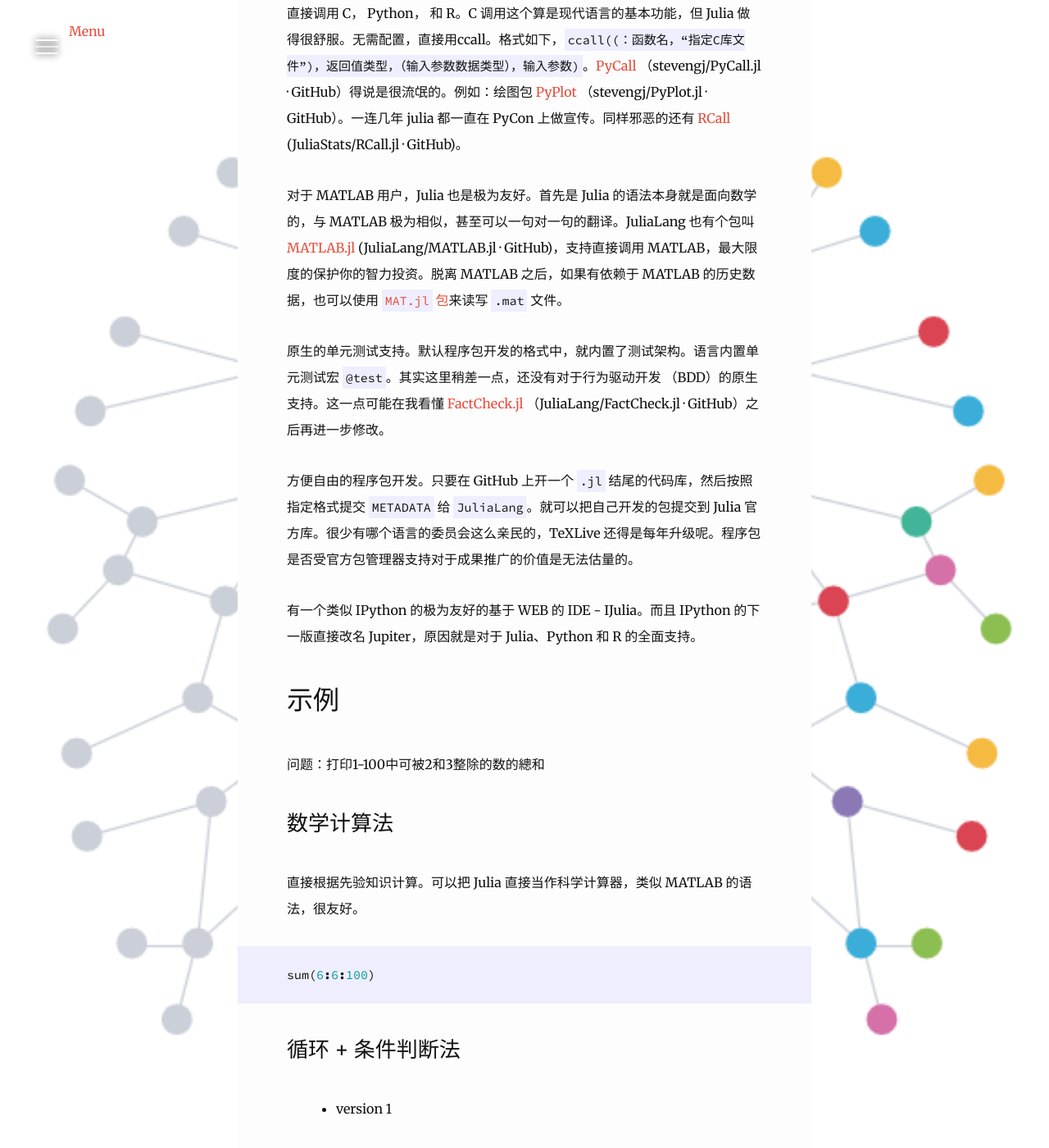
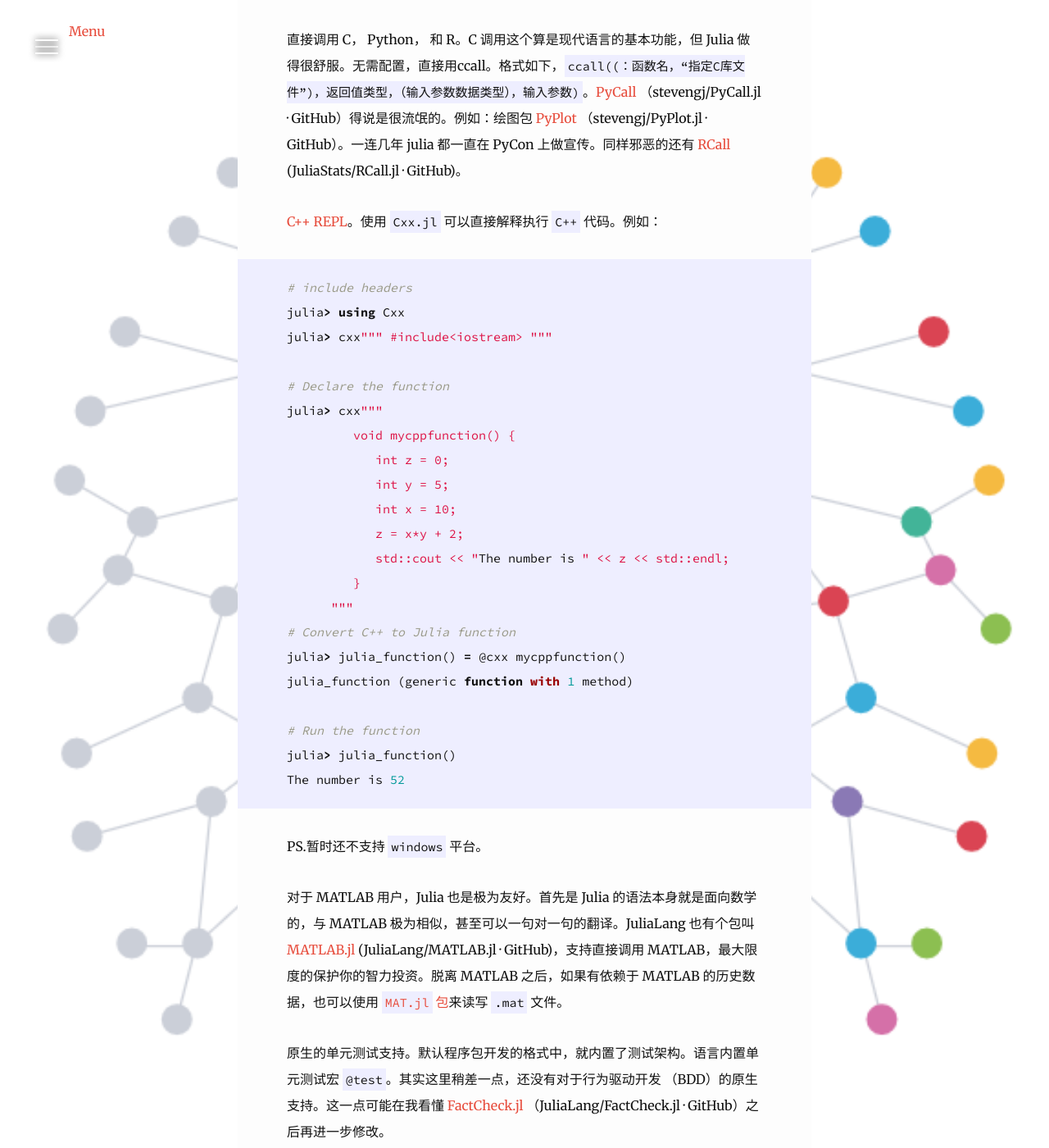
Before and after one commit to quxiaofeng/MachineLearningWithJulia.jl, a Jekyll site: the page built from _posts/2016-02-01-julia-basics.md, in a window 1280 px wide and 1400 px high, scrolled down 4743 px. Shown: the whole window at 82% size. Built offline with Jekyll 4.4.1, drawn with Linux system fonts in a browser that asks for light colours; nearby versions of some CDN libraries; comment, search, counter and statistics services are not loaded; some of the changed text lies outside the part shown.

Commit message:
Updated with C++ REPL
Signed-off-by: Xiaofeng QU <xiaofeng.qu.hk@ieee.org>

```diff
--- a/_posts/2016-02-01-julia-basics.md
+++ b/_posts/2016-02-01-julia-basics.md
@@ -19,7 +19,7 @@ tags: julia viarable type function REPL
 
 ![]({{ "/assets/images/julia-repl.png" | prepend: site.baseurl | prepend: site.url }})
 
-显示版本、平台和 `julia>` 提示符。在提示符后面可以运行 Julia 代码。
+显示版本、平台和 `julia>` 提示符。在提示符后面可以运行 Julia 代码。根据版本不同，显示的版本号可能不一样。
 
 ## GitHub 上 Julia 语言的学习代码 ##
 
@@ -83,6 +83,34 @@ notebook()
 
 直接调用 C， Python， 和 R。C 调用这个算是现代语言的基本功能，但 Julia 做得很舒服。无需配置，直接用ccall。格式如下，`ccall((：函数名，“指定C库文件”)，返回值类型，（输入参数数据类型），输入参数)`。[PyCall](https://github.com/stevengj/PyCall.jl) （stevengj/PyCall.jl · GitHub）得说是很流氓的。例如：绘图包 [PyPlot](https://github.com/stevengj/PyPlot.jl) （stevengj/PyPlot.jl · GitHub）。一连几年 julia 都一直在 PyCon 上做宣传。同样邪恶的还有 [RCall](https://github.com/JuliaStats/RCall.jl) (JuliaStats/RCall.jl · GitHub)。
 
+[C++ REPL](https://github.com/Keno/Cxx.jl#user-content-the-c-repl)。使用 `Cxx.jl` 可以直接解释执行 `C++` 代码。例如：
+
+{% highlight julia %}
+# include headers
+julia> using Cxx
+julia> cxx""" #include<iostream> """
+
+# Declare the function
+julia> cxx"""
+         void mycppfunction() {
+            int z = 0;
+            int y = 5;
+            int x = 10;
+            z = x*y + 2;
+            std::cout << "The number is " << z << std::endl;
+         }
+      """
+# Convert C++ to Julia function
+julia> julia_function() = @cxx mycppfunction()
+julia_function (generic function with 1 method)
+
+# Run the function
+julia> julia_function()
+The number is 52
+{% endhighlight %}
+
+PS.暂时还不支持 `windows` 平台。
+
 对于 MATLAB 用户，Julia 也是极为友好。首先是 Julia 的语法本身就是面向数学的，与 MATLAB 极为相似，甚至可以一句对一句的翻译。JuliaLang 也有个包叫 [MATLAB.jl](https://github.com/JuliaLang/MATLAB.jl) (JuliaLang/MATLAB.jl · GitHub)，支持直接调用 MATLAB，最大限度的保护你的智力投资。脱离 MATLAB 之后，如果有依赖于 MATLAB 的历史数据，也可以使用 [`MAT.jl` 包](https://github.com/simonster/MAT.jl)来读写 `.mat` 文件。
 
 原生的单元测试支持。默认程序包开发的格式中，就内置了测试架构。语言内置单元测试宏 `@test`。其实这里稍差一点，还没有对于行为驱动开发 （BDD）的原生支持。这一点可能在我看懂 [FactCheck.jl](https://github.com/julialang/factcheck.jl) （JuliaLang/FactCheck.jl · GitHub）之后再进一步修改。
@@ -93,7 +121,7 @@ notebook()
 
 ## 示例 ##
 
-问题：打印1-100中可被2和3整除的数的總和
+问题：打印1-100中可被2和3整除的数的總和。
 
 ### 数学计算法 ###
 
@@ -203,9 +231,11 @@ sum(testrange[(testrange % 2 .== 0) & (testrange % 3 .== 0)])
 PS. Julia 还没有实现 conditional list comprehension ([https://github.com/JuliaLang/julia/issues/550](https://github.com/JuliaLang/julia/issues/550))，实在是很遗憾啊。期待 1.0 版的发布。
 
 
-## 练习 ##
+## 示例 ##
 
-一本书 168 页 问页码中 1、3、5、7、9 共出现多少次？答案分别是：106、37、37、27、26。
+一本书 168 页。问页码中 1、3、5、7、9 几个数字都出现多少次？
+
+> 答案分别是：106、37、37、27、26。
 
 完整统计
 
```
